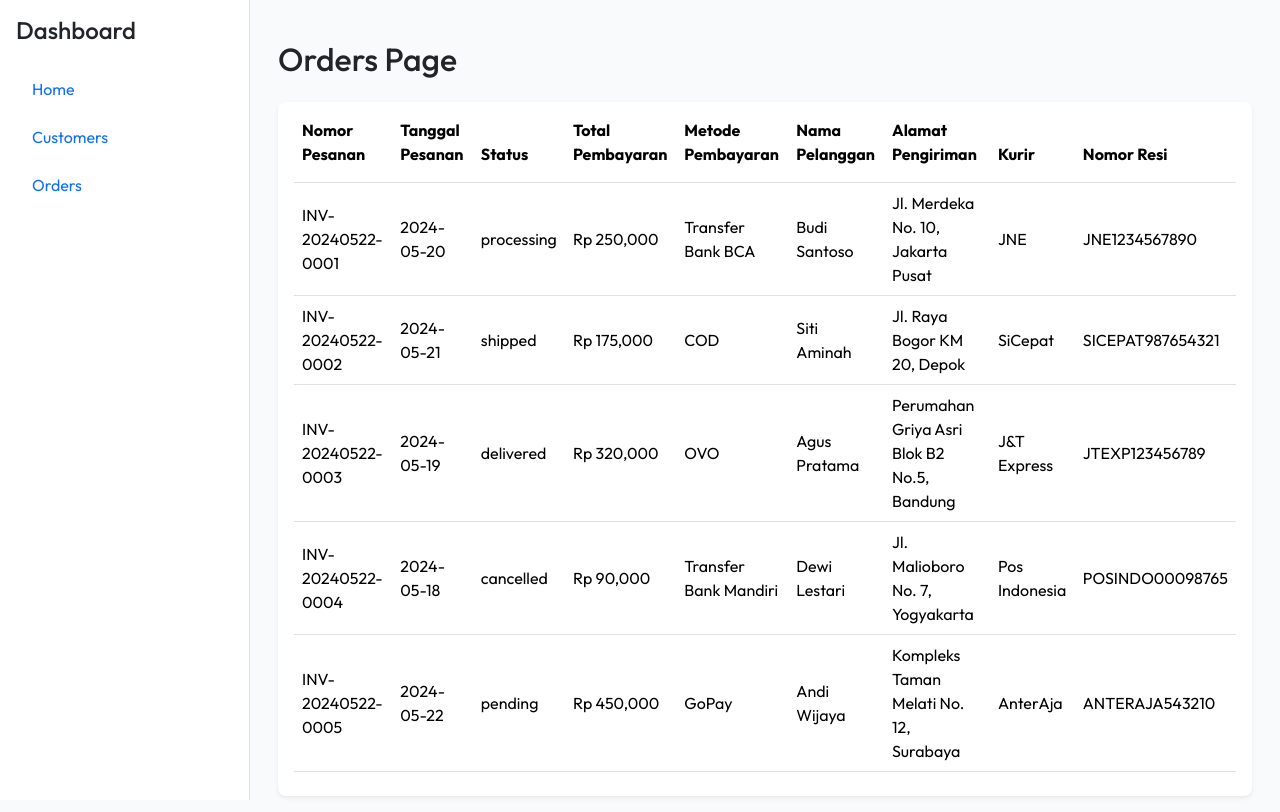
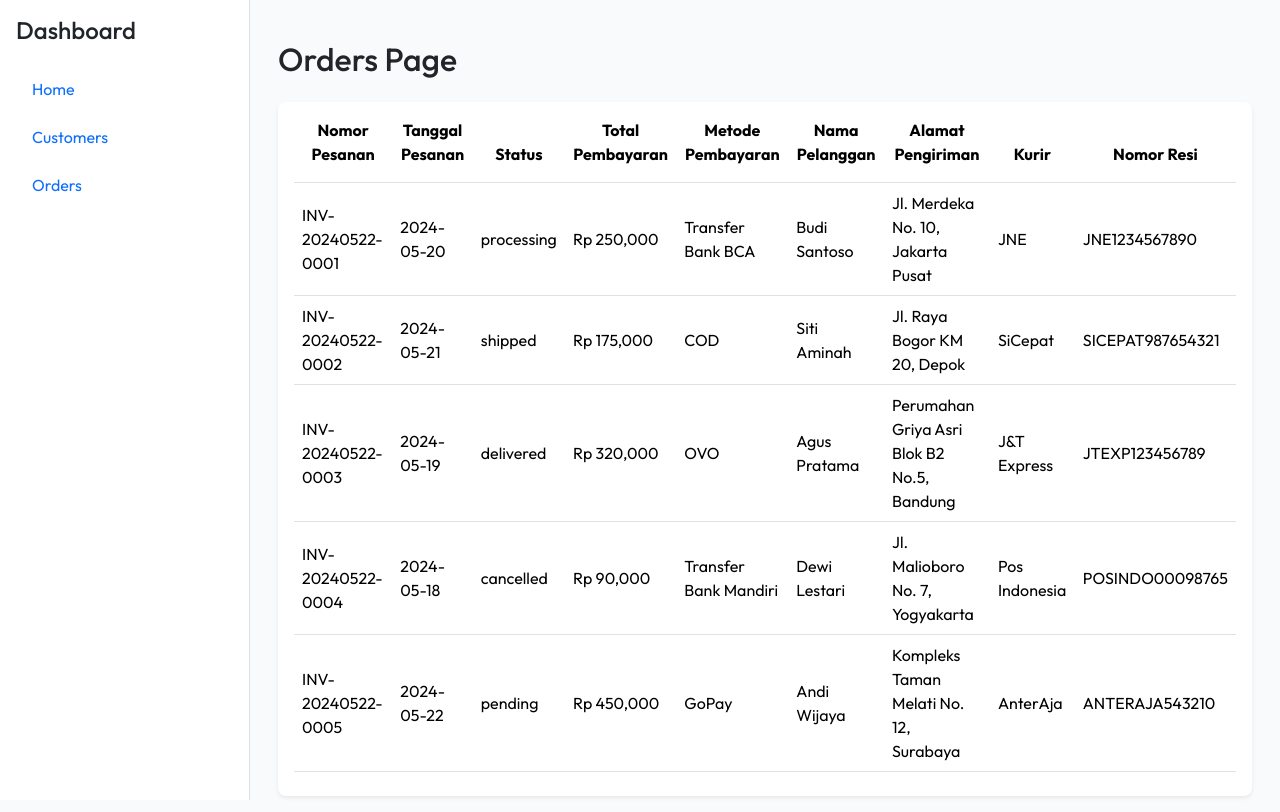
Before and after one commit to thoriqdharmawan/ocm, a React (Vite) app: page /orders in a window 1280 px wide. Built offline with nearby package versions, Linux system fonts and the light colour scheme.

Commit message:
center table header text in Table component

```diff
--- a/src/components/Table.tsx
+++ b/src/components/Table.tsx
@@ -19,7 +19,7 @@ const Table = <T,>({ columns, data, loading }: TableProps<T>) => {
         <thead>
           <tr>
             {columns?.map((column) => (
-              <th key={column.id} className="py-3" scope="col">
+              <th key={column.id} className="py-3 text-center" scope="col">
                 {column.label}
               </th>
             ))}
```
